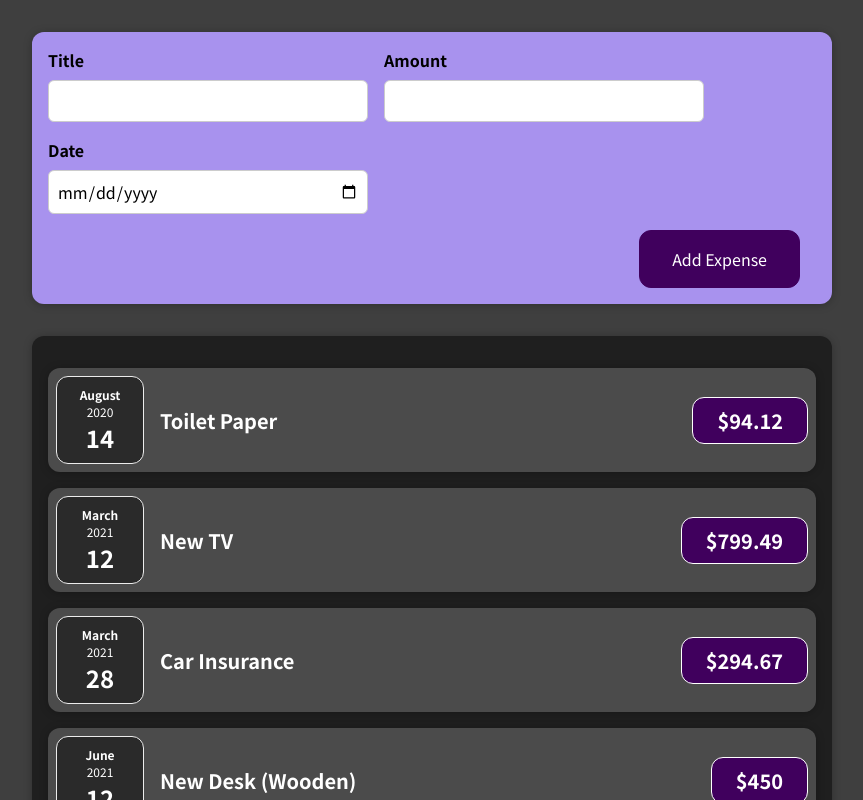
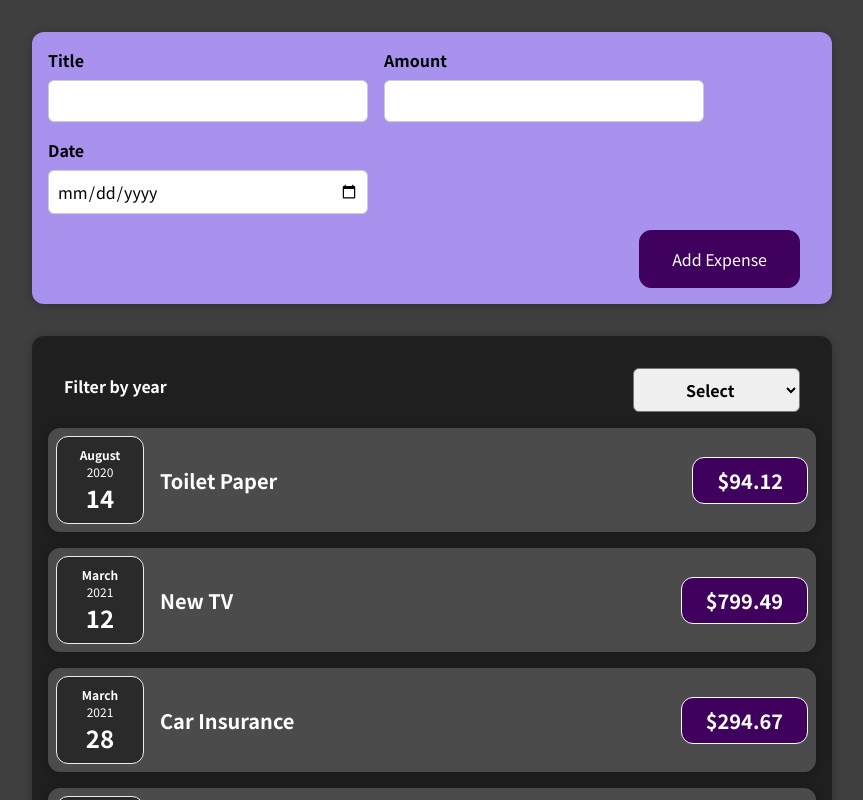
Before and after one commit to janith365/expense-tracker, a React (Create React App) app: page / in a window 1280 px wide. Shown: the top 800 px of the page, without its empty margins (208-1071 px from the left). Built offline with nearby package versions, Linux system fonts and the light colour scheme.

Commit message:
Add year filter to expenses

```diff
--- a/src/App.js
+++ b/src/App.js
@@ -7,16 +7,24 @@ export default function App() {
   const [expenses, setExpenses] = useState(defaultExpenses);
 
   const addExpense = (expense) => {
-    console.log(expense);
-    expense = { ...expense, date: new Date(expense.date + "T00:00") };
-    console.log(expense);
     setExpenses((prevExpenses) => [...prevExpenses, expense]);
+    defaultExpenses.push(expense);
+  };
+
+  const filterExpenseHandler = (filterYear) => {
+    setExpenses(defaultExpenses);
+    if (filterYear !== "") {
+      const filteredExpenses = defaultExpenses.filter(
+        (expense) => expense.date.getFullYear().toString() === filterYear
+      );
+      setExpenses(filteredExpenses);
+    }
   };
 
   return (
     <div>
       <NewExpense addExpense={addExpense} />
-      <Expenses expenses={expenses} />
+      <Expenses expenses={expenses} filterExpenseHandler={filterExpenseHandler} />
     </div>
   );
 }
--- a/src/components/Expenses/Expenses.js
+++ b/src/components/Expenses/Expenses.js
@@ -1,10 +1,12 @@
 import Card from "../UI/Card";
 import ExpenseItem from "./ExpenseItem";
 import "./Expenses.css";
+import ExpensesFilter from "./ExpensesFilter";
 
-export default function Expenses({ expenses }) {
+export default function Expenses({ expenses, filterExpenseHandler }) {
   return (
     <Card className="expenses">
+      <ExpensesFilter filterExpenseHandler={filterExpenseHandler} />
       {expenses.map((expense, index) => (
         <ExpenseItem key={index} expense={expense} />
       ))}
--- /dev/null
+++ b/src/components/Expenses/ExpensesFilter.css
@@ -0,0 +1,24 @@
+.expenses-filter {
+  color: white;
+  padding: 0 1rem;
+}
+
+.expenses-filter__control {
+  display: flex;
+  width: 100%;
+  align-items: center;
+  justify-content: space-between;
+  margin: 1rem 0;
+}
+
+.expenses-filter label {
+  font-weight: bold;
+  margin-bottom: 0.5rem;
+}
+
+.expenses-filter select {
+  font: inherit;
+  padding: 0.5rem 3rem;
+  font-weight: bold;
+  border-radius: 6px;
+}
--- /dev/null
+++ b/src/components/Expenses/ExpensesFilter.js
@@ -0,0 +1,27 @@
+import { useState } from "react";
+import "./ExpensesFilter.css";
+
+export default function ExpensesFilter({ filterExpenseHandler }) {
+  const [year, setYear] = useState("");
+
+  const changeHandler = (e) => {
+    const selectedYear = e.target.value;
+    setYear(selectedYear);
+    filterExpenseHandler(selectedYear);
+  };
+
+  return (
+    <div className="expenses-filter">
+      <div className="expenses-filter__control">
+        <label>Filter by year</label>
+        <select value={year} onChange={changeHandler}>
+          <option value="">Select</option>
+          <option value="2023">2023</option>
+          <option value="2022">2022</option>
+          <option value="2021">2021</option>
+          <option value="2020">2020</option>
+        </select>
+      </div>
+    </div>
+  );
+}
--- a/src/components/NewExpense/ExpenseForm.js
+++ b/src/components/NewExpense/ExpenseForm.js
@@ -15,6 +15,7 @@ export default function ExpenseForm({ addExpense }) {
 
   const clickHandler = (e) => {
     e.preventDefault();
+    setExpense((prevExpense) => ({ ...prevExpense, date: new Date(expense.date + "T00:00") }));
     addExpense(expense);
     setExpense({ title: "", amount: "", date: "" });
   };
```
